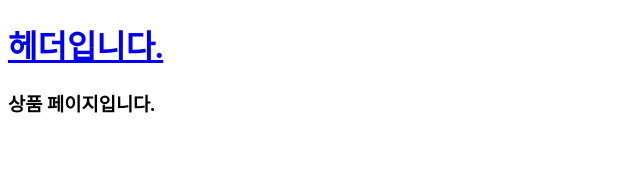
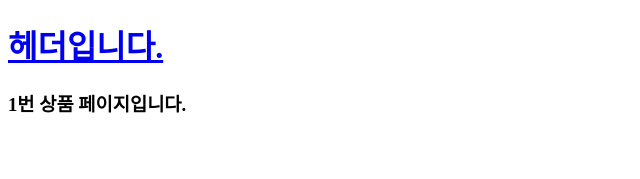
Before and after one commit to ddo0ii/codingstar, a React (Create React App) app: page /product/1 in a window 1280 px wide. Shown: the top 179 px of the page, without its empty margins (0-640 px from the left). Built offline with nearby package versions, Linux system fonts and the light colour scheme.

Commit message:
파라미터를 통해 상품ID를 활용할 수 있게 됨

```diff
--- a/src/component/Product.js
+++ b/src/component/Product.js
@@ -5,7 +5,7 @@ const Product = () => {
   const { productId } = useParams();
   return (
     <>
-      <h3>상품 페이지입니다.</h3>
+      <h3>{productId}번 상품 페이지입니다.</h3>
     </>
   );
 };
```
